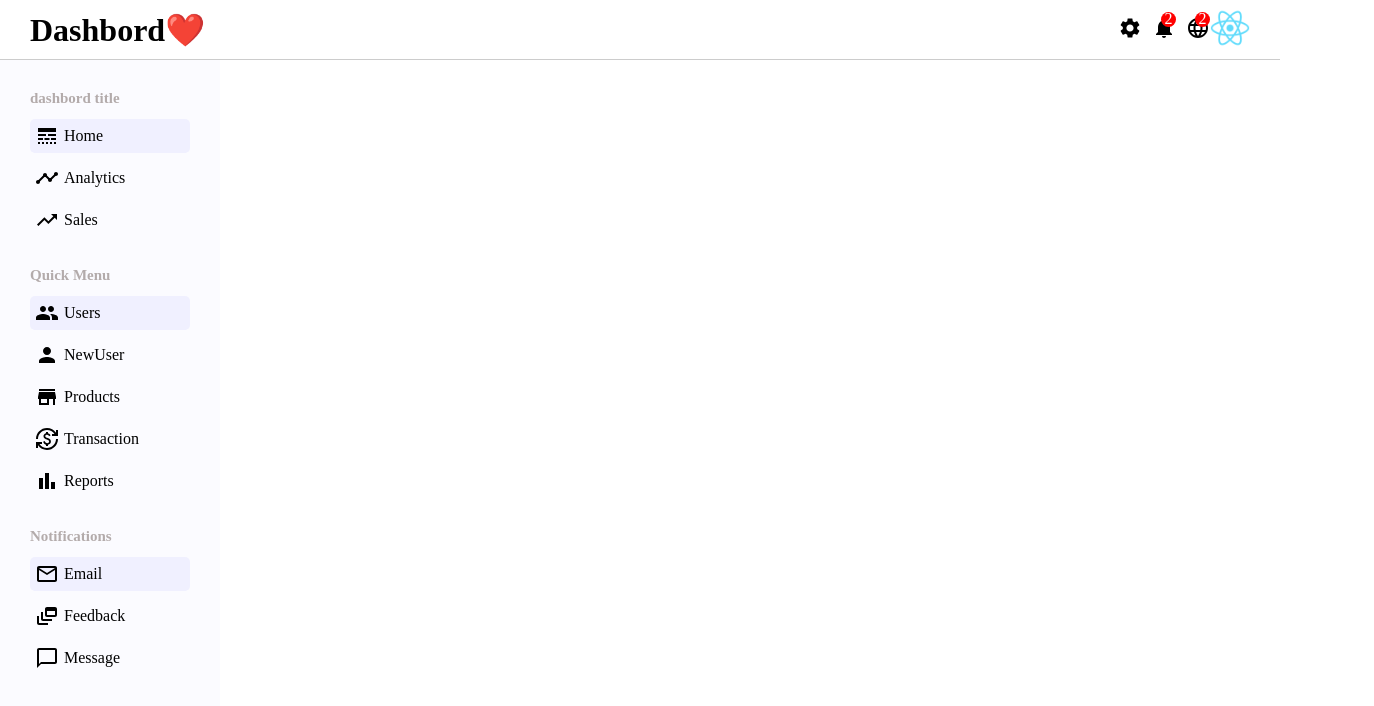
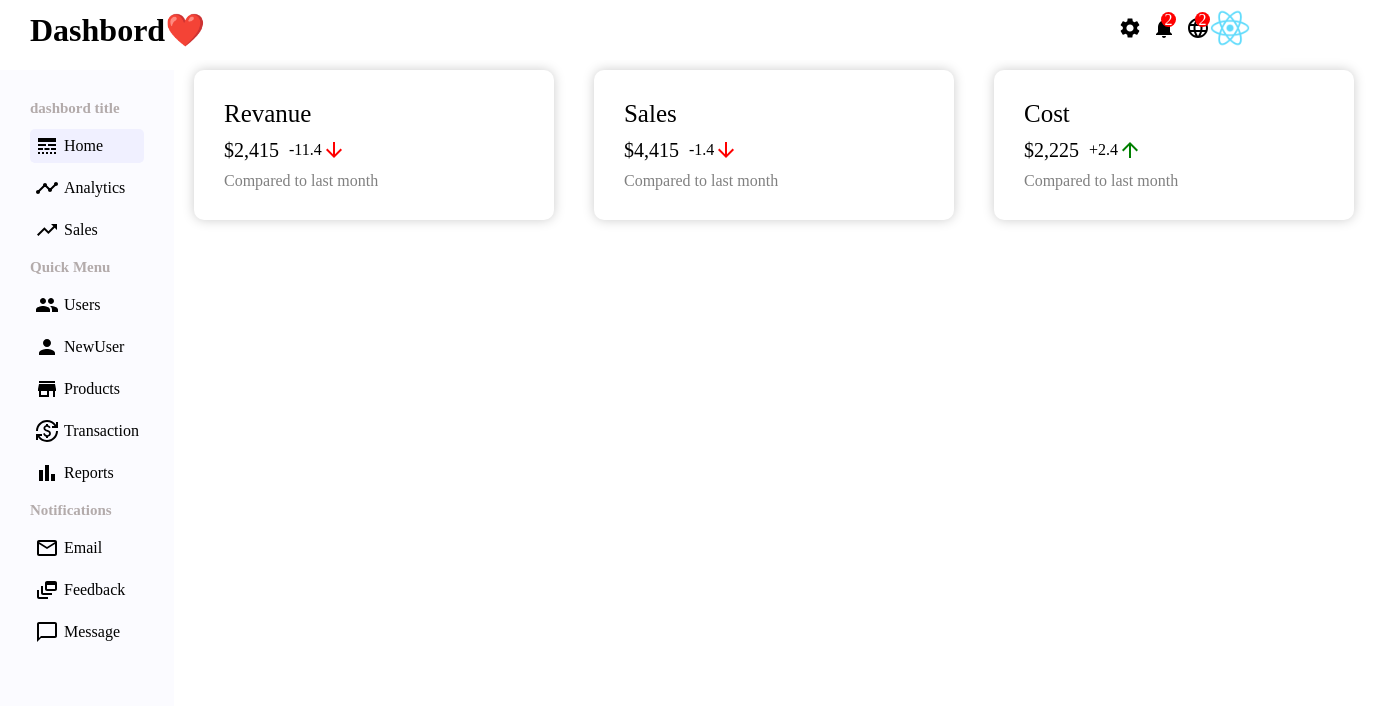
Before and after one commit to saharNrv/Dashbord, a React (Create React App) app: page / in a window 1280 px wide. Shown: the top 706 px of the page, 1374 px wide, since content can reach past the window. Built offline with nearby package versions, Linux system fonts and the light colour scheme.

Commit message:
create featurs component

```diff
--- a/package.json
+++ b/package.json
@@ -14,6 +14,7 @@
     "react-dom": "^18.2.0",
     "react-router-dom": "^6.19.0",
     "react-scripts": "5.0.1",
+    "recharts": "^2.10.2",
     "web-vitals": "^2.1.4"
   },
   "scripts": {
--- a/src/App.css
+++ b/src/App.css
@@ -6,6 +6,6 @@
 
 .container{
   display: flex;
-  align-items: center;
+  /* align-items: center; */
   margin-top: 10px;
 }
--- a/src/App.js
+++ b/src/App.js
@@ -3,6 +3,7 @@ import { useRoutes } from 'react-router-dom';
 import routers from './router';
 import Header from './Components/header/Header';
 import SideBar from './Components/sidebar/SideBar';
+import './App.css';
 
 export default function App() {
 
--- /dev/null
+++ b/src/Components/featurs/Featurs.jsx
@@ -0,0 +1,44 @@
+import React from 'react';
+import ArrowUpwardIcon from '@mui/icons-material/ArrowUpward';
+import ArrowDownwardIcon from '@mui/icons-material/ArrowDownward';
+import './featurs.css'
+
+
+export default function Featurs() {
+  return (
+    <div className='featuers'>
+        <div className='featuerItam'>
+            <span className='featuerTitle'>Revanue</span>
+            <div className='featuerContainer'>
+                <span className='featuerMony'>$2,415</span>
+                <span className='featureRate'>
+                    -11.4 <ArrowDownwardIcon className='featureIcon negative'/>
+                </span>
+            </div>
+            <span className='fetureSubTitle'>Compared to last month</span>
+        </div>
+        <div className='featuerItam'>
+            <span className='featuerTitle'>Sales</span>
+            <div className='featuerContainer'>
+                <span className='featuerMony'>$4,415</span>
+                <span className='featureRate'>
+                    -1.4 <ArrowDownwardIcon className='featureIcon negative'/>
+                </span>
+            </div>
+            <span className='fetureSubTitle'>Compared to last month</span>
+        </div>
+        <div className='featuerItam'>
+            <span className='featuerTitle'>Cost</span>
+            <div className='featuerContainer'>
+                <span className='featuerMony'>$2,225</span>
+                <span className='featureRate'>
+                    +2.4 <ArrowUpwardIcon className='featureIcon positive'/>
+                </span>
+            </div>
+            <span className='fetureSubTitle'>Compared to last month</span>
+        </div>
+
+
+    </div>
+  );
+}
--- /dev/null
+++ b/src/Components/featurs/featurs.css
@@ -0,0 +1,45 @@
+.featuers{
+    width: 1200px;
+    display: flex;
+    align-items: center;
+    justify-content: space-between;
+}
+.featuerItam{
+    padding: 30px;
+    box-shadow: 0px 0px 12px #ccc;
+    border-radius: 10px;
+    flex: 1;
+    margin: 0px 20px;
+    cursor: pointer;
+
+
+}
+.featuerTitle{
+    font-size: 25px;
+
+}
+.featuerContainer{
+    display: flex;
+    align-items: center;
+    gap: 10px;
+
+}
+.featuerMony{
+font-size:20px;
+}
+.featureRate{
+    margin-left: 10px;
+    display: flex;
+    align-items: center;
+    margin: 10px 0px;
+
+}
+.negative{
+    color: red;
+}
+.positive{
+    color: green;
+}
+.fetureSubTitle{
+    color: gray;
+}
--- a/src/Components/header/Header.css
+++ b/src/Components/header/Header.css
@@ -10,7 +10,9 @@
     align-items: center;
     justify-content: center;
     padding: 10px;
-    border-bottom: 1px solid #ccc;
+    /* border-bottom: 1px solid #ccc; */
+    position: sticky;
+    z-index: 999;
 
 }
 .header-wrapper{
--- a/src/Components/sidebar/SideBar.jsx
+++ b/src/Components/sidebar/SideBar.jsx
@@ -11,6 +11,7 @@ import BarChartIcon from '@mui/icons-material/BarChart';
 import MailOutlineIcon from '@mui/icons-material/MailOutline';
 import DynamicFeedIcon from '@mui/icons-material/DynamicFeed';
 import ChatBubbleOutlineIcon from '@mui/icons-material/ChatBubbleOutline';
+import { Link } from 'react-router-dom';
 
 
 export default function SideBar() {
@@ -20,10 +21,13 @@ export default function SideBar() {
             <div className="sidebar-menu">
                 <h3 className='sidbar-title'>dashbord title</h3>
                 <ul className='sidebar-list'>
+                    <Link to="/" className='link'>
                     <li className='sidebar-item active'>
                          <LineStyleIcon className='sidebar-icon'/>
                          Home
                     </li>
+
+                    </Link>
                     <li className='sidebar-item'>
                          <TimelineIcon className='sidebar-icon'/>
                          Analytics
@@ -38,18 +42,27 @@ export default function SideBar() {
             <div className="sidebar-menu">
                 <h3 className='sidbar-title'>Quick Menu</h3>
                 <ul className='sidebar-list'>
-                    <li className='sidebar-item active'>
+                    <Link to="/users" className='link'>
+                    <li className='sidebar-item '>
                          <GroupIcon className='sidebar-icon'/>
                          Users
                     </li>
+
+                    </Link>
+                    <Link to="/newuser" className='link'>
+
                     <li className='sidebar-item'>
                          <PersonIcon className='sidebar-icon'/>
                          NewUser
                     </li>
+                    </Link>
+                    <Link to="/product" className='link'>
                     <li className='sidebar-item'>
                          <StoreIcon className='sidebar-icon'/>
                          Products
                     </li>
+
+                    </Link>
                     <li className='sidebar-item'>
                          <CurrencyExchangeIcon className='sidebar-icon'/>
                          Transaction
@@ -64,7 +77,7 @@ export default function SideBar() {
             <div className="sidebar-menu">
                 <h3 className='sidbar-title'>Notifications</h3>
                 <ul className='sidebar-list'>
-                    <li className='sidebar-item active'>
+                    <li className='sidebar-item '>
                          <MailOutlineIcon className='sidebar-icon'/>
                          Email
                     </li>
--- a/src/Components/sidebar/sidebar.css
+++ b/src/Components/sidebar/sidebar.css
@@ -1,16 +1,16 @@
 .sidebar{
     flex: 1;
     background-color: rgb(251, 251, 255);
-    position: fixed;
-    height: 100%;
-    width: 220px;
+    position: sticky;
+    height: 100vh;
+   top: 50px;
 
 }
 .sidebar-wrapper{
-    padding:0px 30px;
+    padding: 30px;
 }
 .sidebar-menu{
-    margin-top: 30px;
+    /* margin-top: 30px; */
     margin-bottom: 12px;
 }
 .sidbar-title{
@@ -34,3 +34,8 @@ cursor: pointer;
     border-radius: 5px;
 
 }
+
+.link{
+    text-decoration: none;
+    color:inherit;
+  }
--- a/src/pages/home/Home.jsx
+++ b/src/pages/home/Home.jsx
@@ -1,9 +1,10 @@
 import React from 'react';
+import Featurs from '../../Components/featurs/Featurs';
 
 export default function Home() {
   return (
     <div>
-      home
+      <Featurs/>
     </div>
   );
 }
```
Also changed, not shown: 1 other file (tests, documents, lock files or other folders).
